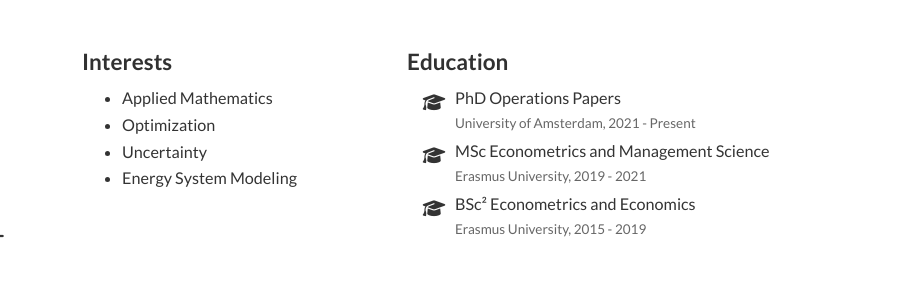
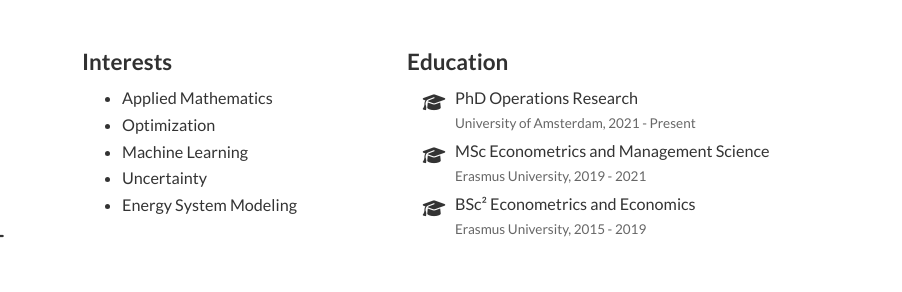
Before and after one commit to JustinStarreveld/JustinStarreveld.github.io, a plain HTML site: page index.html in a window 1280 px wide. Shown: the part 364-656 px from the top of the page, 378-1280 px from the left. Drawn offline with nearby package versions, Linux system fonts and the light colour scheme; some packages are replaced by stand-ins of ours; some icons are missing.

Commit message:
Update index.html

```diff
--- a/index.html
+++ b/index.html
@@ -238,9 +238,9 @@
 
           <li>Optimization</li>
 
+		  <li>Machine Learning</li>
+
           <li>Uncertainty</li>
-
-          <!-- <li>Machine Learning</li> -->
 
 		  <li>Energy System Modeling</li>
 
@@ -255,7 +255,7 @@
           <li>
             <i class="fa-li fa fa-graduation-cap"></i>
             <div class="description">
-              <p class="course">PhD Operations Papers</p>
+              <p class="course">PhD Operations Research</p>
               <p class="institution">University of Amsterdam, 2021 - Present</p>
             </div>
           </li>
```
